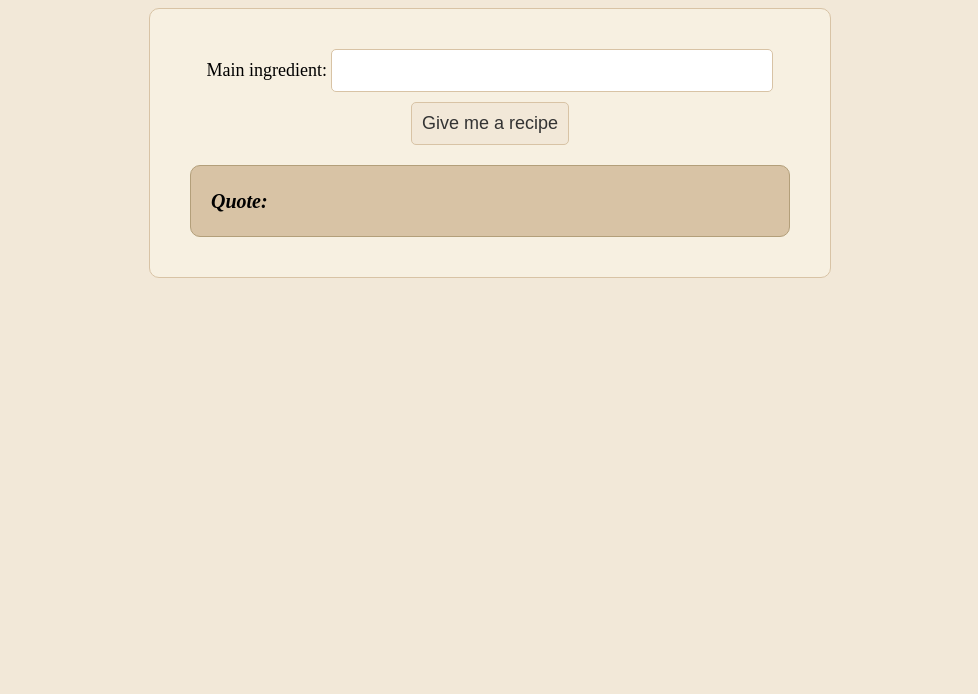
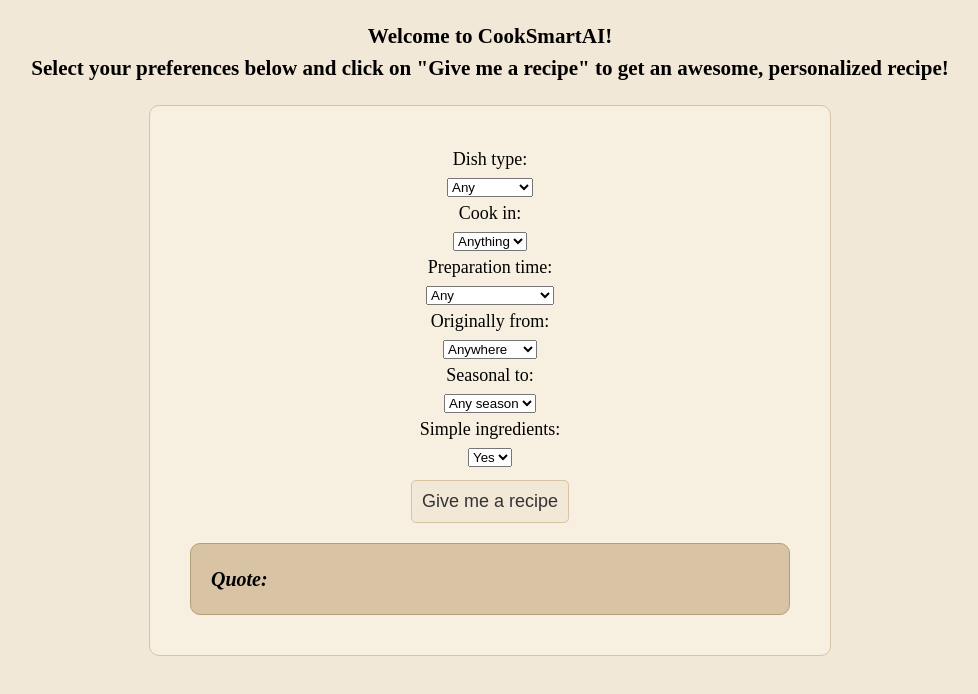
Before and after one commit to Knorgias/CookSmartAI, a website: page public/index.html in a window 1280 px wide. Shown: the whole page, without its empty margins (150-1128 px from the left). Drawn offline with Linux system fonts and the light colour scheme.

Commit message:
feat: add select options to construct final prompt

```diff
--- a/public/index.html
+++ b/public/index.html
@@ -2,21 +2,101 @@
 <html>
 
   <head>
-    <title>Get quotes from OpenAI</title>
+    <title>Get an awesome recipe!</title>
     <link rel="stylesheet" href="mystyle.css">
   </head>
 
   <body>
-    <div id="container">
-      Main ingredient: <input type="text" id="input">
-      <button id="make-request">Give me a recipe</button>
-      <div id="response"></div>
+    <div id="main">
+      <h3>Welcome to CookSmartAI!<br> Select your preferences below and click on "Give me a recipe" to get an
+        awesome, personalized recipe!</h3>
+      <div id="container">
+        <div class="sidebar">
+          <div class="sidebar-item">
+            <div>Dish type:</div>
+            <select id="dish-type">
+              <option value="Any" selected>Any</option>
+              <option value="meat">Meat</option>
+              <option value="fish">Fish</option>
+              <option value="Salad">Salad</option>
+              <option value="Brunch">Brunch</option>
+              <option value="Vegetarian">Vegetarian</option>
+              <option value="Vegan">Vegan</option>
+              <option value="Eggs">Eggs</option>
+
+            </select>
+          </div>
+          <div class="sidebar-item">
+            <div>Cook in:</div>
+            <select id="cook-in">
+              <option value="Anything" selected>Anything</option>
+              <option value="Oven">Oven</option>
+              <option value="Pan">Pan</option>
+            </select>
+          </div>
+          <div class="sidebar-item">
+            <div>Preparation time:</div>
+            <select id="preparation-time">
+              <option value="Any" selected>Any</option>
+              <option value="Under 60 minutes">Under 60 minutes</option>
+              <option value="Under 30 minutes">Under 30 minutes</option>
+            </select>
+          </div>
+          <div class="sidebar-item">
+            <div>Originally from:</div>
+            <select id="origin">
+              <option value="Anywhere" selected>Anywhere</option>
+              <option value="Albania">Albania</option>
+              <option value="Greece">Greece</option>
+              <option value="Netherlands">Netherlands</option>
+              <option value="Spain">Spain</option>
+              <option value="Asia">Asia</option>
+              <option value="Africa">Africa</option>
+              <option value="America">America</option>
+              <option value="Europe">Europe</option>
+            </select>
+          </div>
+          <div class="sidebar-item">
+            <div>Seasonal to:</div>
+            <select id="seasonal-to">
+              <option value="any season" selected>Any season</option>
+              <option value="Spring">Spring</option>
+              <option value="Summer">Summer</option>
+              <option value="Autumn">Autumn</option>
+              <option value="Winter">Winter</option>
+            </select>
+          </div>
+          <div class="sidebar-item">
+            <div>Simple ingredients:</div>
+            <select id="simple-ingredients-only">
+              <option value="Yes" selected>Yes</option>
+              <option value="No">No</option>
+            </select>
+          </div>
+          <button class="sidebar-item" id="make-request">Give me a recipe</button>
+        </div>
+        <div id="response"></div>
+      </div>
     </div>
     <script>
       const button = document.querySelector('#make-request');
 
       const getQuote = () => {
-        const myInput = document.getElementById('input').value;
+        const dishType = document.getElementById('dish-type').value;
+        const cookIn = document.getElementById('cook-in').value;
+        const preparationTime = document.getElementById('preparation-time').value;
+        const simpleIngredientsOnly = document.getElementById('simple-ingredients-only').value;
+        const origin = document.getElementById('origin').value;
+        const seasonalTo = document.getElementById('seasonal-to').value;
+
+        const myInput = {
+          dishType: dishType,
+          cookIn: cookIn,
+          preparationTime: preparationTime,
+          simpleIngredientsOnly: simpleIngredientsOnly,
+          origin: origin,
+          seasonalTo: seasonalTo
+        };
 
         const openAiConfig = {
           method: 'POST',
@@ -29,15 +109,20 @@
         };
 
         fetch('/.netlify/functions/openai-api', openAiConfig)
-          .then(response => response.text())
+          .then(response => response.json())
           .then(data => {
             const responseDiv = document.getElementById('response');
-            responseDiv.innerText = data;
+            responseDiv.innerText = data.choices[0].text;
+
+            // Check if additionalInfo exists in the data object
+            if (data.myPrompt) {
+              console.log(data.myPrompt);
+            }
           })
           .catch(error => {
             console.error('Error:', error);
             const responseDiv = document.getElementById('response');
-            responseDiv.innerText = 'Hmm, something went wrong.. please try again';
+            responseDiv.innerText = 'Hmm, something went wrong... please try again';
           });
       };
       button.addEventListener('click', getQuote);
```
